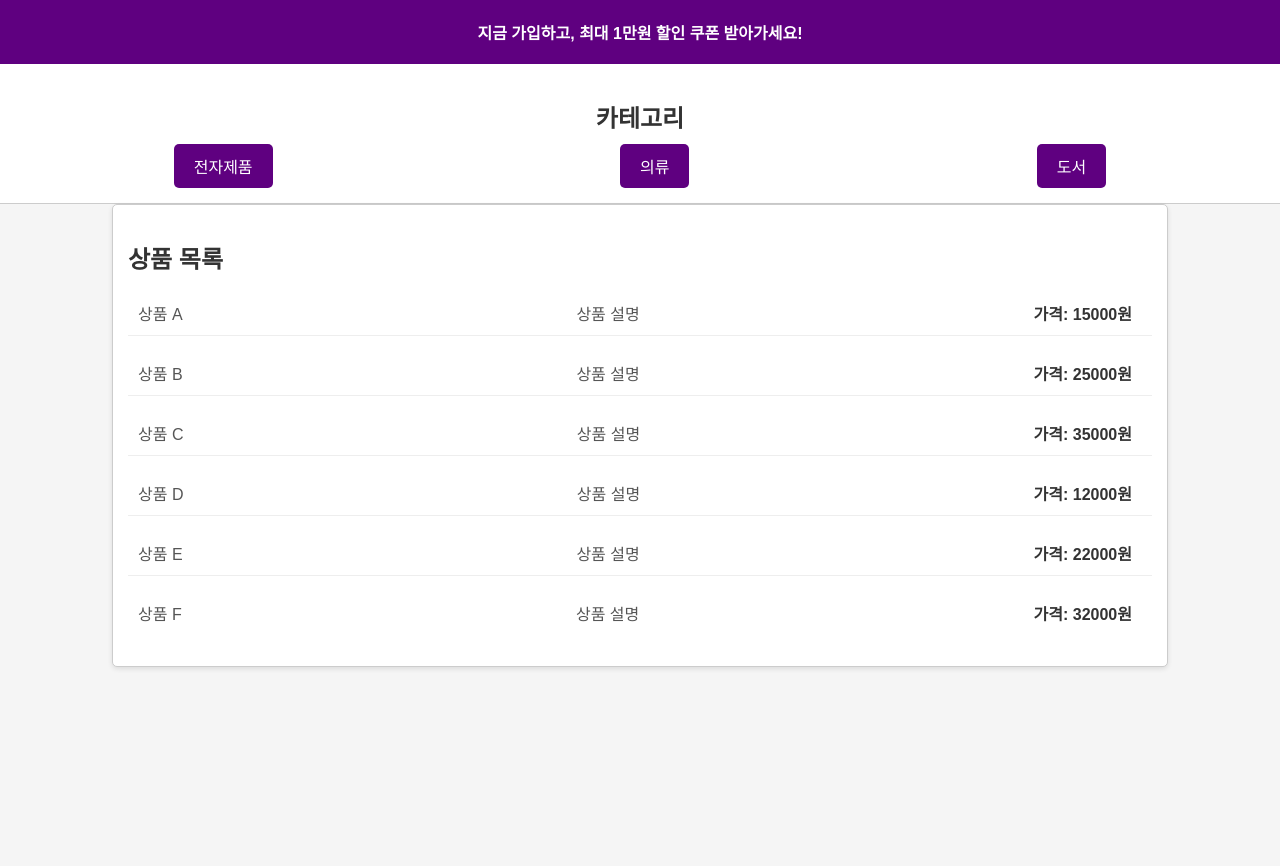
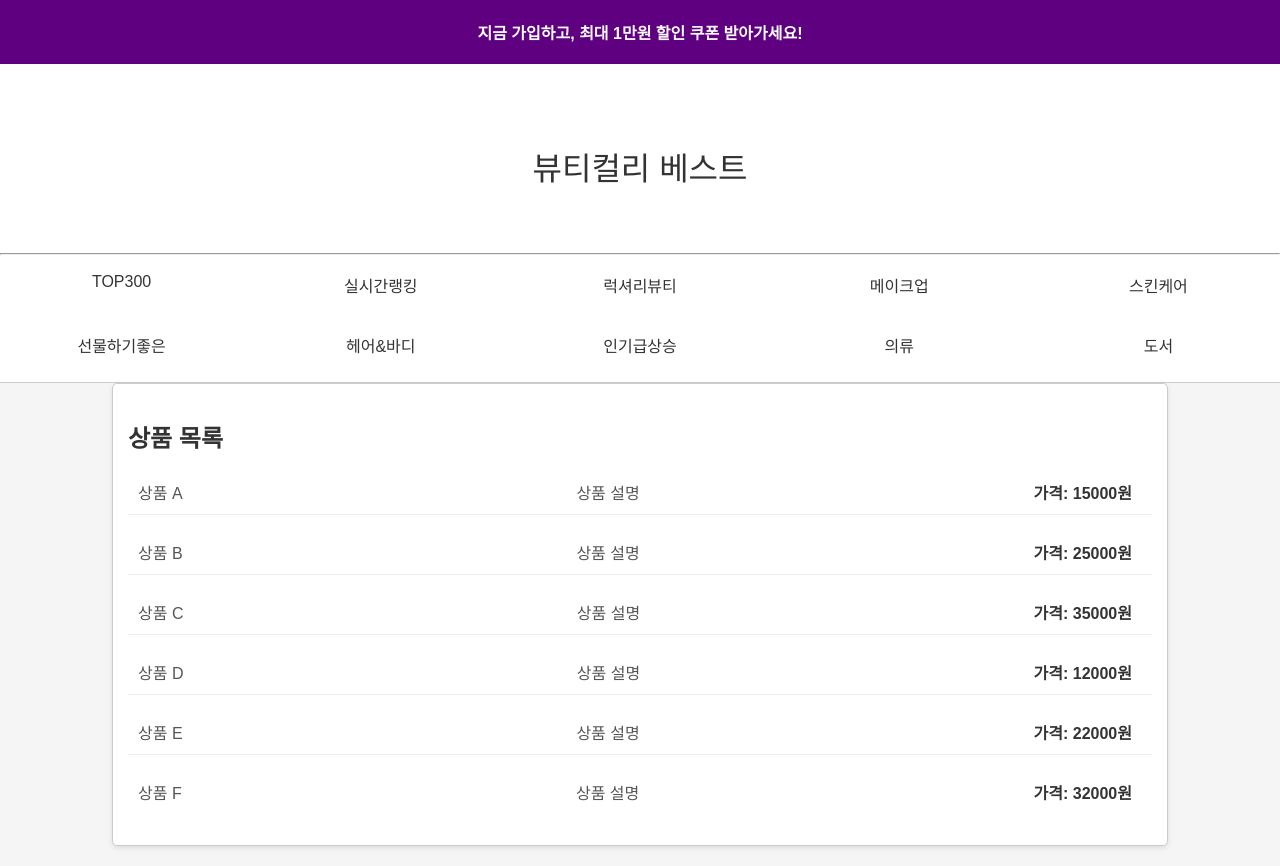
Before and after one commit to glorypang/-KB-Git_practice, a plain HTML site: page pages/sale.html in a window 1280 px wide. Before the commit the page ends 800 px from the top, so only its background shows below. Drawn offline with Linux system fonts and the light colour scheme.

Commit message:
feat: 카테고리 항목 수정 및 스타일 적용

```diff
--- a/css/sale.css
+++ b/css/sale.css
@@ -1,4 +1,5 @@
 body {
+  color: #333;
   font-family: Arial, sans-serif;
   margin: 0;
   padding: 0;
@@ -28,28 +29,33 @@ body {
 }
 
 #category h2 {
-  margin-bottom: 10px;
+  font-size: 2em;
+  font-weight: 500;
+  margin: 2em;
   color: #333;
 }
 
-#category-buttons {
-  display: flex;
-  justify-content: space-around;
+#category-text {
+  display: grid;
+  grid-template-columns: repeat(5, 1fr);
+  gap: 1em;
+  justify-items: center;
 }
 
-#category-buttons button {
+#category-text div {
   padding: 10px 20px;
-  border: none;
-  border-radius: 5px;
-  background-color: rgb(95, 0, 128);
-  color: white;
+  color: #333;
+  font-size: 1rem;
+  cursor: pointer;
+}
+
+#category-text div:hover {
+  padding: 10px 20px;
+  font-weight: bold;
+  color: rgb(95, 0, 128);
   font-size: 1rem;
   cursor: pointer;
   transition: background-color 0.3s ease;
-}
-
-#category-buttons button:hover {
-  background-color: rgb(117, 58, 136);
 }
 
 #products-list {
--- a/pages/sale.html
+++ b/pages/sale.html
@@ -12,17 +12,19 @@
     </div>
 
     <div id="category">
-      <h2>카테고리</h2>
-      <div id="category-buttons">
-        <div>
-          <button>전자제품</button>
-        </div>
-        <div>
-          <button>의류</button>
-        </div>
-        <div>
-          <button>도서</button>
-        </div>
+      <h2>뷰티컬리 베스트</h2>
+      <hr />
+      <div id="category-text">
+        <div>TOP300</div>
+        <div>실시간랭킹</div>
+        <div>럭셔리뷰티</div>
+        <div>메이크업</div>
+        <div>스킨케어</div>
+        <div>선물하기좋은</div>
+        <div>헤어&바디</div>
+        <div>인기급상승</div>
+        <div>의류</div>
+        <div>도서</div>
       </div>
     </div>
 
```
